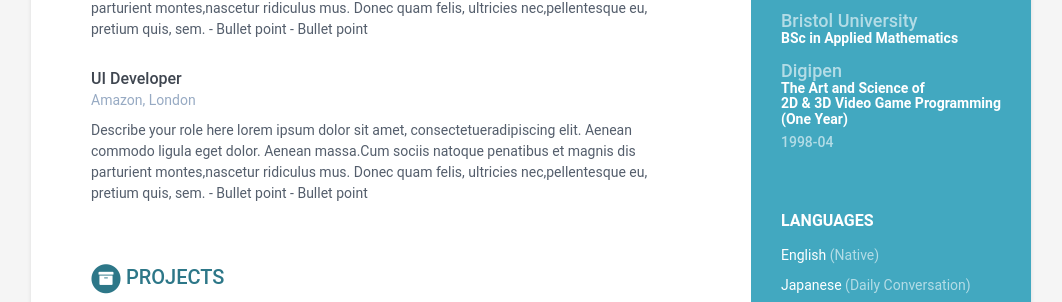
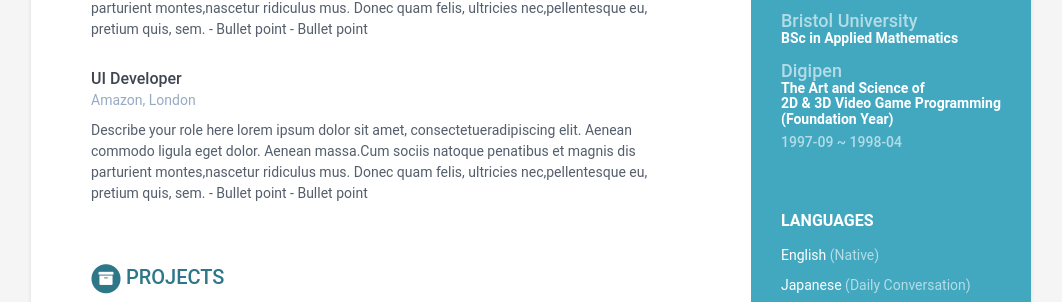
Before and after one commit to GameDevCoder/resume, a Jekyll site: the page built from index.html, in a window 1280 px wide. Shown: the part 654-956 px from the top of the page, without its empty margins (109-1171 px from the left). Built offline with Jekyll 4.4.1, drawn with Linux system fonts in a browser that asks for light colours.

Commit message:
Updated '_data/data.yml' via CloudCannon

```diff
--- a/_data/data.yml
+++ b/_data/data.yml
@@ -57,9 +57,9 @@ education:
       massa. Cumsociis natoque penatibus et magnis dis parturient montes,
       nasceturridiculus mus. Donec quam felis, ultricies nec, pellentesque
       eu,pretium quis, sem.  - Bullet point  - Bullet point
-  - degree: The Art and Science of <br/> 2D & 3D Video Game Programming <br/> (One Year)
+  - degree: The Art and Science of <br/> 2D & 3D Video Game Programming <br/> (Foundation Year)
     university: Digipen
-    time: 1998-04
+    time: 1997-09 ~ 1998-04
     details: 'Vancouver, Canada'
 experiences:
   - role: Lead Developer
```
